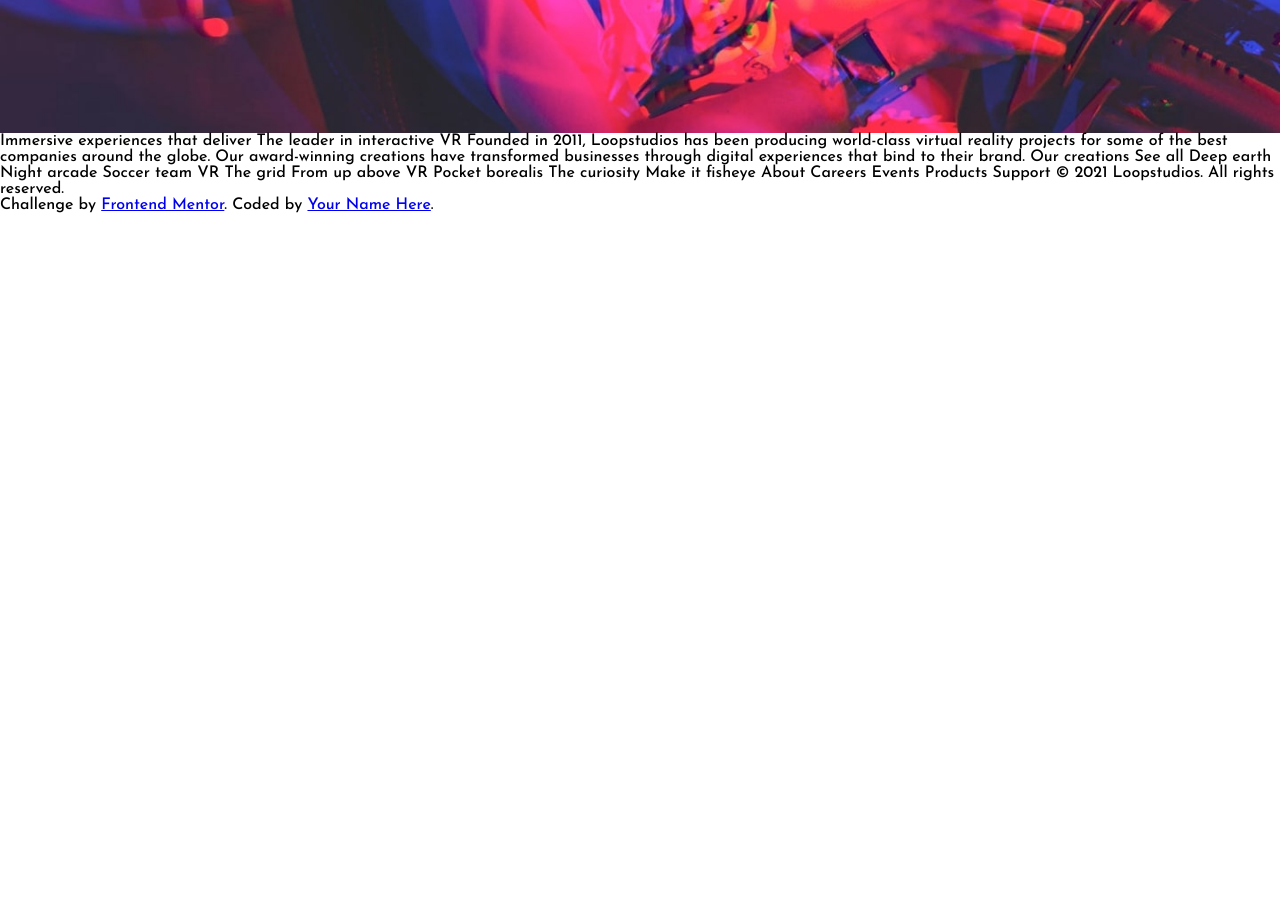
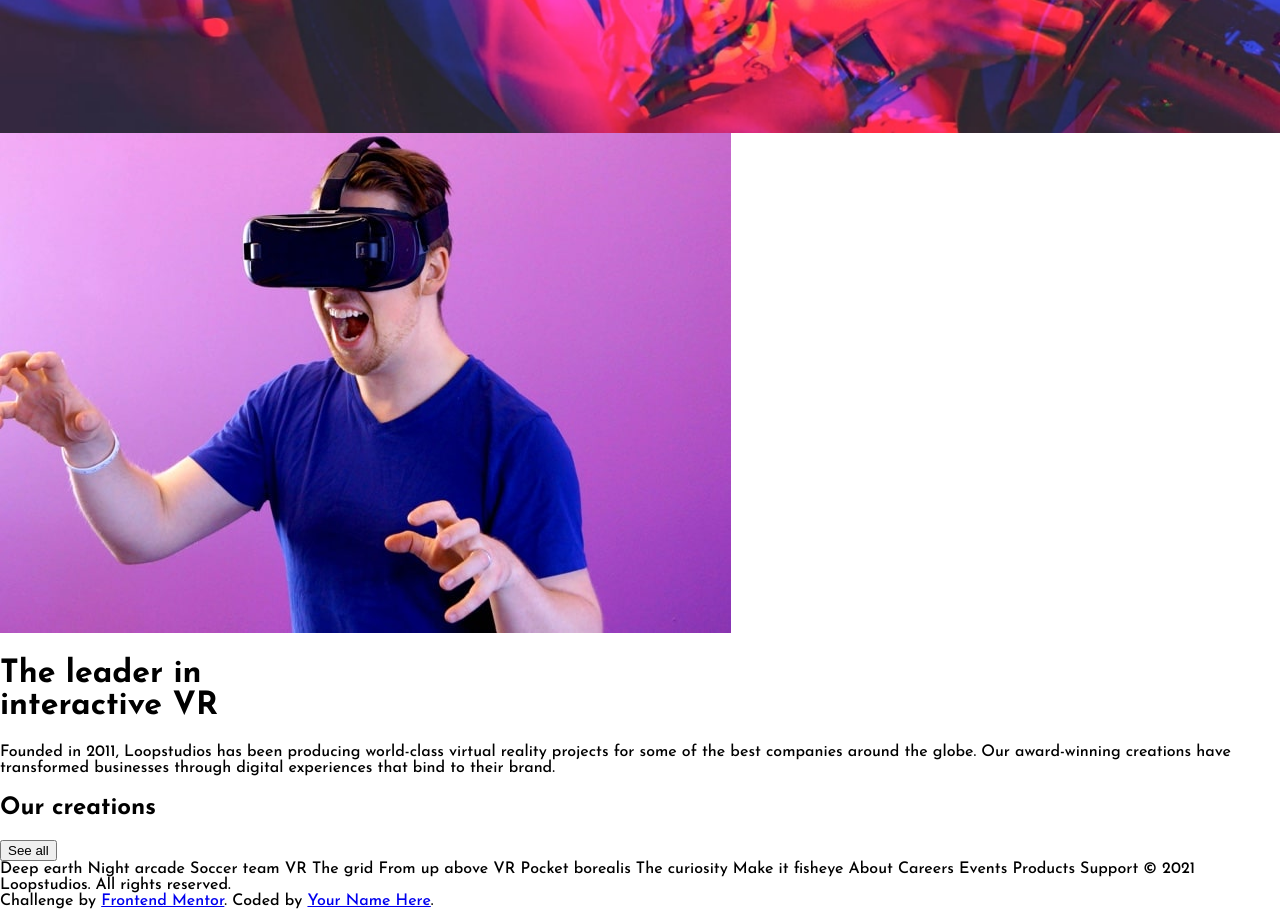
Before and after one commit to igorl4d/cntrlStart-landingPage, a plain HTML site: page index.html in a window 1280 px wide. Shown: the part 440-1349 px from the top of the page. Before the commit the page ends 800 px from the top, so only its background shows below. Drawn offline with Linux system fonts and the light colour scheme.

Commit message:
Update index.html
Adicionado componente interactive

```diff
--- a/index.html
+++ b/index.html
@@ -32,18 +32,25 @@
     </div>
   </header>
 
-  Immersive experiences that deliver
+  <div class = 'interactive'>
+    <img src = 'images/desktop/image-interactive.jpg' class = 'image-interactive'>
 
-  The leader in interactive VR
+    <div class = 'texto-interactive'>
+      <h1>The leader in <br> interactive VR</h1>
+      <p>Founded in 2011, Loopstudios has been producing world-class virtual reality
+        projects for some of the best companies around the globe. Our award-winning
+        creations have transformed businesses through digital experiences that bind
+        to their brand.</p>
+    </div>
+  </div>
 
-  Founded in 2011, Loopstudios has been producing world-class virtual reality
-  projects for some of the best companies around the globe. Our award-winning
-  creations have transformed businesses through digital experiences that bind
-  to their brand.
+  <div class = 'creations'>
+    <h2>Our creations</h2>
 
-  Our creations
+    <button>See all</button>
+  </div>
 
-  See all
+
 
   Deep earth
   Night arcade
```
